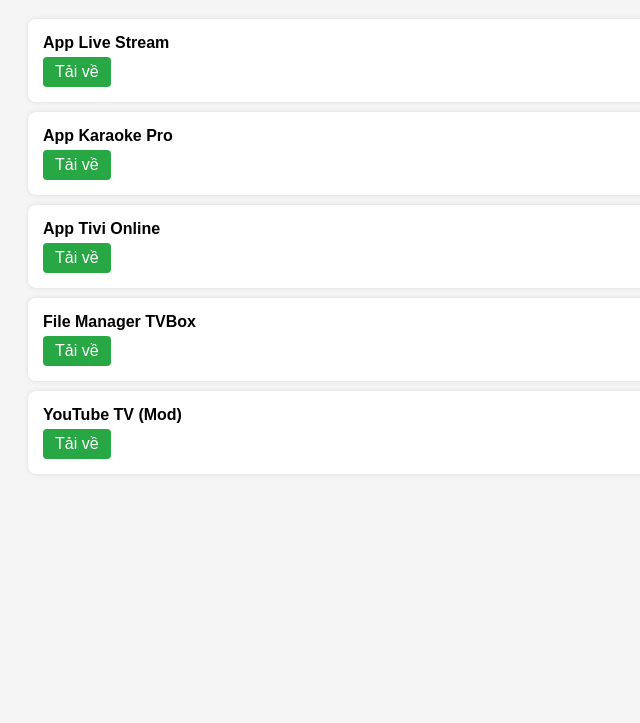
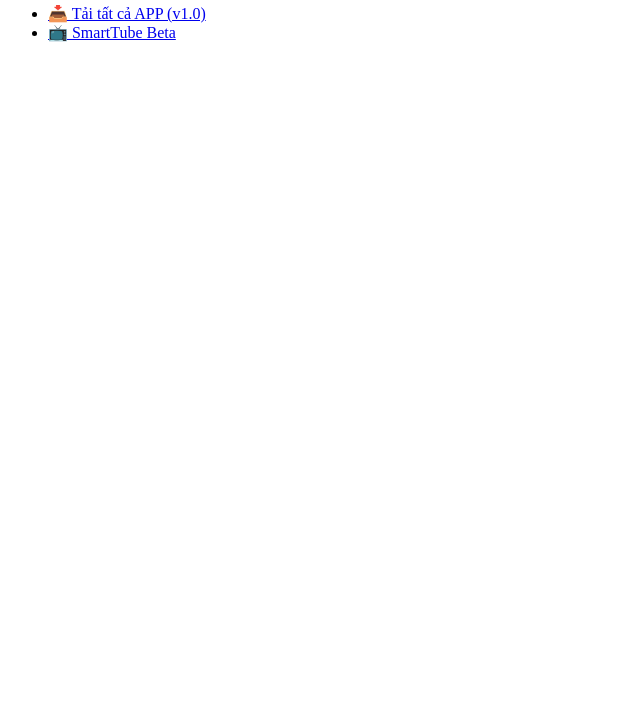
Before and after one commit to huytran89/kho-app, a plain HTML site: page index.html in a window 1280 px wide. Shown: the part 77-800 px from the top of the page, without its empty margins (0-640 px from the left). Drawn offline with Linux system fonts and the light colour scheme.

Commit message:
Update index.html

```diff
--- a/index.html
+++ b/index.html
@@ -2,56 +2,13 @@
 <html lang="vi">
 <head>
   <meta charset="UTF-8">
-  <title>Kho Ứng Dụng Android Box</title>
-  <style>
-    body { font-family: Arial; background: #f5f5f5; padding: 20px; }
-    h2 { color: #333; }
-    .app {
-      background: white;
-      padding: 15px;
-      margin-bottom: 10px;
-      border-radius: 8px;
-      box-shadow: 0 0 5px rgba(0,0,0,0.1);
-    }
-    .app a {
-      display: inline-block;
-      margin-top: 5px;
-      padding: 6px 12px;
-      background: #28a745;
-      color: white;
-      text-decoration: none;
-      border-radius: 4px;
-    }
-    .app a:hover { background: #218838; }
-  </style>
+  <title>Kho Ứng Dụng AndroidBox</title>
 </head>
 <body>
-  <h2>📱 Danh sách ứng dụng Android:</h2>
-
-  <div class="app">
-    <strong>App Live Stream</strong><br>
-    <a href="App%20Live%20Stream.apk">Tải về</a>
-  </div>
-
-  <div class="app">
-    <strong>App Karaoke Pro</strong><br>
-    <a href="App%20Karaoke%20Pro.apk">Tải về</a>
-  </div>
-
-  <div class="app">
-    <strong>App Tivi Online</strong><br>
-    <a href="App%20Tivi%20Online.apk">Tải về</a>
-  </div>
-
-  <div class="app">
-    <strong>File Manager TVBox</strong><br>
-    <a href="FileManager%20TVBox.apk">Tải về</a>
-  </div>
-
-  <div class="app">
-    <strong>YouTube TV (Mod)</strong><br>
-    <a href="YouTube%20TV%20Mod.apk">Tải về</a>
-  </div>
-
+  <h1>📦 Kho Ứng Dụng Cho AndroidBox</h1>
+  <ul>
+    <li><a href="00.Tat_ca_APP_1.0.apk" download>📥 Tải tất cả APP (v1.0)</a></li>
+    <li><a href="01.Smarttube_beta.apk" download>📺 SmartTube Beta</a></li>
+  </ul>
 </body>
 </html>
```
